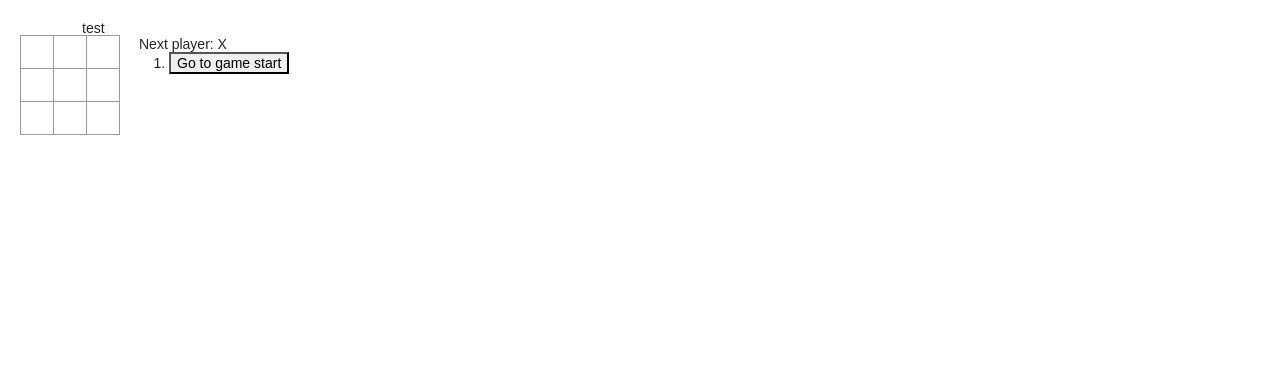
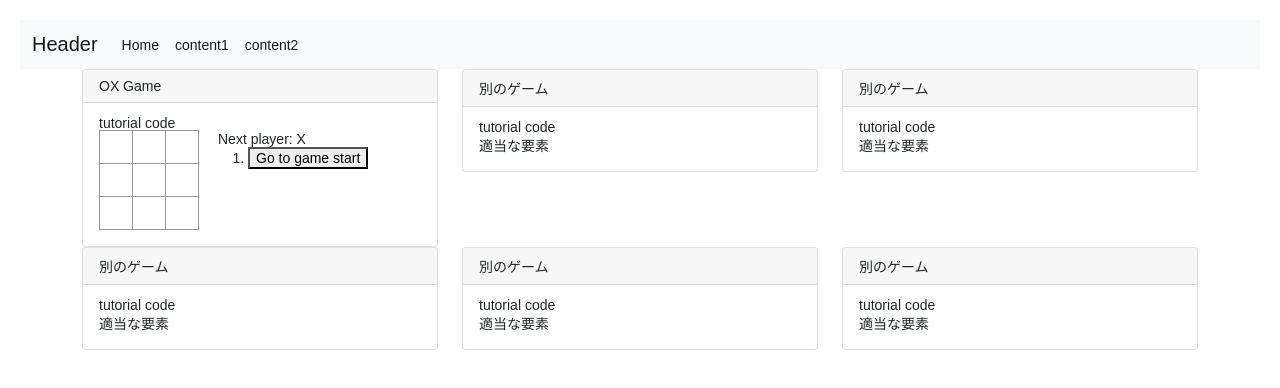
Before and after one commit to unknown0429/ReactStudy, a React (Create React App) app: page / in a window 1280 px wide. Shown: the top 388 px of the page. Built offline with nearby package versions, Linux system fonts and the light colour scheme.

Commit message:
ヘッダーと適当な要素を追加

```diff
--- a/src/component/App.js
+++ b/src/component/App.js
@@ -5,7 +5,6 @@ function App() {
   return (
     <>
       <Moc/>
-      <Game/>
     </>
   );
 }
--- a/src/component/bootstrapTest/moc.jsx
+++ b/src/component/bootstrapTest/moc.jsx
@@ -1,15 +1,131 @@
-
+import Game from "../tutorial/Game"
 // コンポーネント名は大文字から始めないと読み込んでくれなくなる
 // ※ 重要
 function Moc() {
     return (
+        // <nav class="navbar navbar-expand-lg navbar-light bg-light">
+        //     <div class="container-fluid">
+        //         <a class="navbar-brand" href="#">Navbar</a>
+        //         <button class="navbar-toggler" type="button" data-bs-toggle="collapse" data-bs-target="#navbarNav" aria-controls="navbarNav" aria-expanded="false" aria-label="Toggle navigation">
+        //         <span class="navbar-toggler-icon"></span>
+        //         </button>
+        //         <div class="collapse navbar-collapse" id="navbarNav">
+        //         <ul class="navbar-nav">
+        //             <li class="nav-item">
+        //                 <a class="nav-link active" aria-current="page" href="#">Home</a>
+        //             </li>
+
+        //         </ul>
+        //         </div>
+        //     </div>
+        // </nav>
+        <>
+            <nav className="navbar navbar-expand-lg navbar-light bg-light">
+                <div className="container-fluid">
+                    <a className="navbar-brand" href="#">Header</a>
+                    <div className="navbar-toggler" typeof="button" data-bs-toggle="collapse" data-bs-target="#navbarNav" aria-expanded="false" aria-label="Toggle navigation">
+                        <span className="navbar-toggler-icon"></span>
+                    </div>
+                    <div className="collapse navbar-collapse">
+                        <ul className="navbar-nav">
+                            <li className="nav-item">
+                                <a className="nav-link active" aria-current="page" href="#">Home</a>
+                            </li>
+                            <li className="nav-item">
+                                <a className="nav-link active" aria-current="page" href="#">content1</a>
+                            </li>
+                            <li className="nav-item">
+                                <a className="nav-link active" aria-current="page" href="#">content2</a>
+                            </li>
+                        </ul>
+                    </div>
+                </div>
+            </nav>
         <div className="container">
             <div className="row">
                 <div className="col">
-                    test
+                    <div className="card ">
+                        <div className="card-header">
+                            OX Game
+                        </div>
+                        <div className="card-body">
+                            <div className="card-subtitle">tutorial code</div>
+                            <div className="card-text">
+                                <Game/>
+                            </div>
+                        </div>
+                    </div>
+                </div>
+                <div className="col">
+                    <div className="card">
+                        <div className="card-header">
+                            別のゲーム
+                        </div>
+                        <div className="card-body">
+                            <div className="card-subtitle">tutorial code</div>
+                            <div className="card-text">
+                                適当な要素
+                            </div>
+                        </div>
+                    </div>
+                </div>
+                <div className="col">
+                    <div className="card">
+                        <div className="card-header">
+                            別のゲーム
+                        </div>
+                        <div className="card-body">
+                            <div className="card-subtitle">tutorial code</div>
+                            <div className="card-text">
+                                適当な要素
+                            </div>
+                        </div>
+                    </div>
+                </div>
+            </div>
+            <div className="row">
+                <div className="col">
+                    <div className="card">
+                        <div className="card-header">
+                            別のゲーム
+                        </div>
+                        <div className="card-body">
+                            <div className="card-subtitle">tutorial code</div>
+                            <div className="card-text">
+                                適当な要素
+                            </div>
+                        </div>
+                    </div>
+                </div>
+                <div className="col">
+                    <div className="card">
+                        <div className="card-header">
+                            別のゲーム
+                        </div>
+                        <div className="card-body">
+                            <div className="card-subtitle">tutorial code</div>
+                            <div className="card-text">
+                                適当な要素
+                            </div>
+                        </div>
+                    </div>
+                </div>
+                <div className="col">
+                    <div className="card">
+                        <div className="card-header">
+                            別のゲーム
+                        </div>
+                        <div className="card-body">
+                            <div className="card-subtitle">tutorial code</div>
+                            <div className="card-text">
+                                適当な要素
+                            </div>
+                        </div>
+                    </div>
                 </div>
             </div>
         </div>
+        </>
 
     )
 }
```
